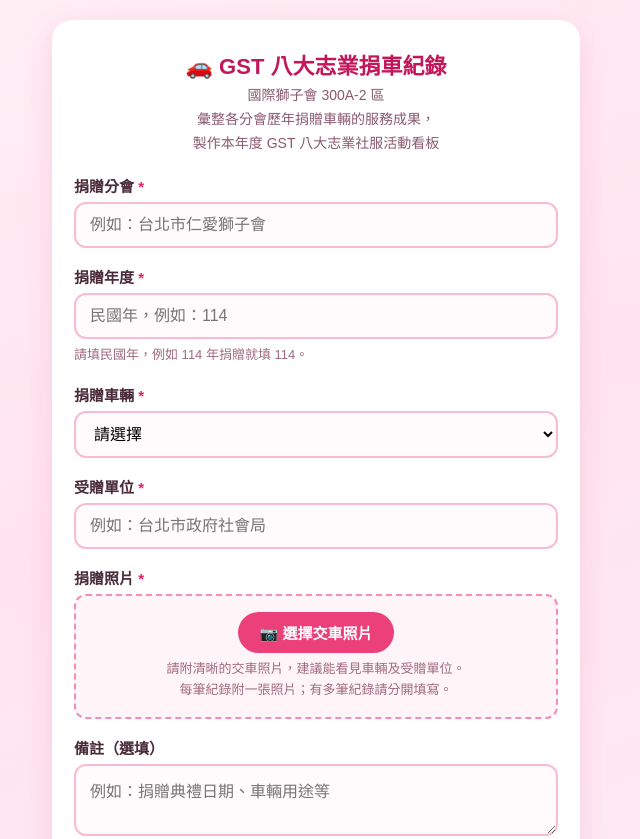
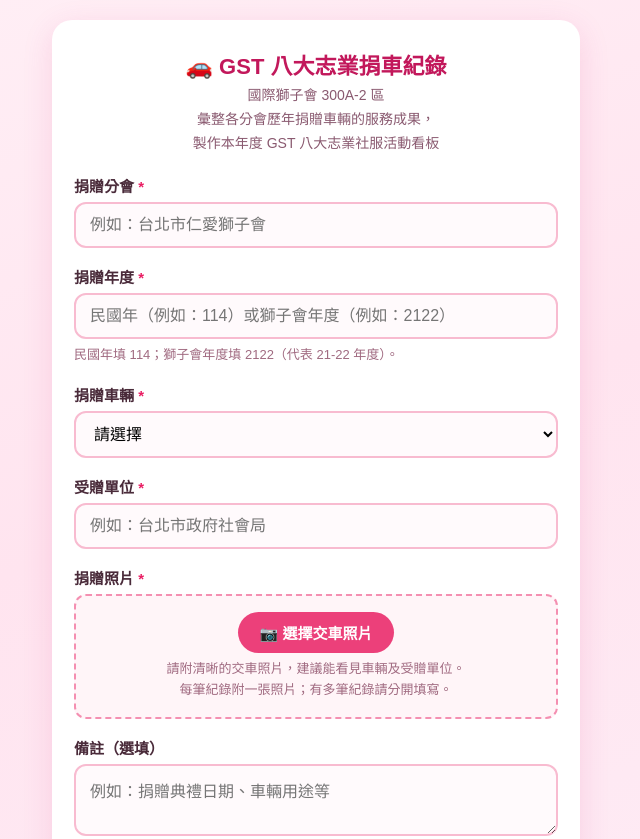
Before and after one commit to wengming-jimmy/gst-donation-vehicles, a plain HTML site: page index.html in a window 1280 px wide. Shown: the top 839 px of the page, without its empty margins (324-964 px from the left). Drawn offline with Linux system fonts and the light colour scheme.

Commit message:
更新捐贈年度提示為民國年或獅子會年度

```diff
--- a/index.html
+++ b/index.html
@@ -40,8 +40,8 @@
       <input type="text" id="chapter" placeholder="例如：台北市仁愛獅子會" required>
 
       <label>捐贈年度 <span class="req">*</span></label>
-      <input type="text" id="year" inputmode="numeric" placeholder="民國年，例如：114" required>
-      <div class="hint">請填民國年，例如 114 年捐贈就填 114。</div>
+      <input type="text" id="year" inputmode="numeric" placeholder="民國年（例如：114）或獅子會年度（例如：2122）" required>
+      <div class="hint">民國年填 114；獅子會年度填 2122（代表 21-22 年度）。</div>
 
       <label>捐贈車輛 <span class="req">*</span></label>
       <select id="vehicle" required>
```
Also changed, not shown: 1 other file.
